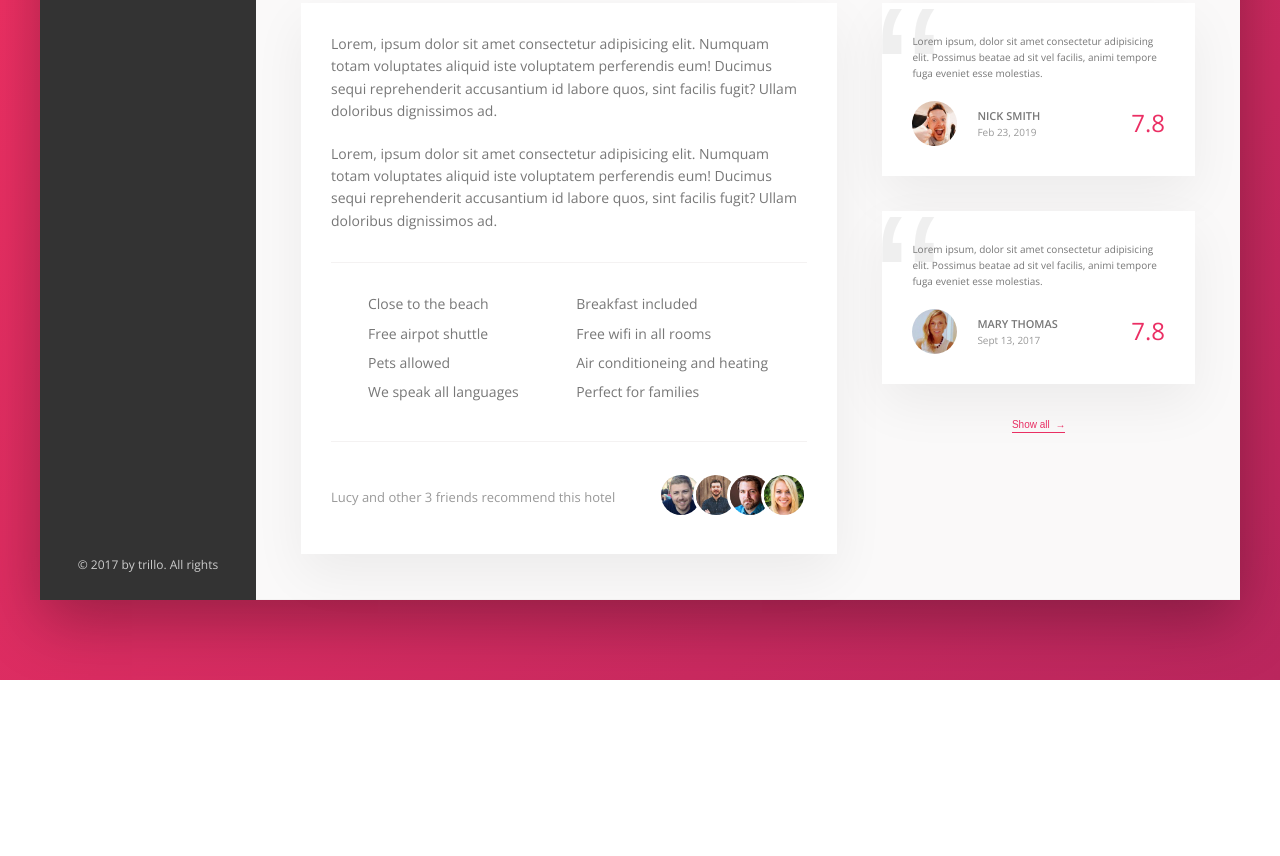
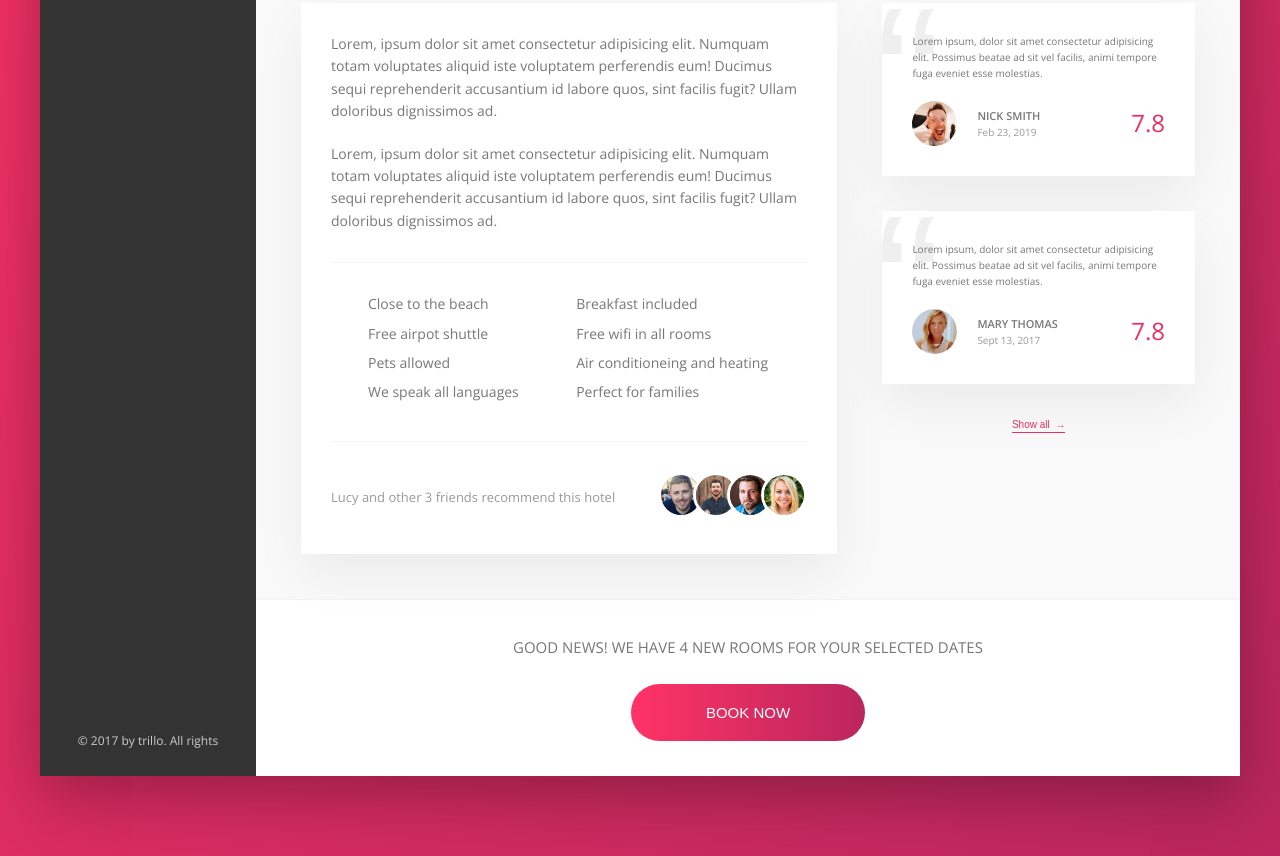
Before and after one commit to emedranoh19a/trillo, a website: page index.html in a window 1280 px wide. Shown: the part 644-1500 px from the top of the page. Before the commit the page ends 1324 px from the top, so only its background shows below. Drawn offline with nearby package versions, Linux system fonts and the light colour scheme.

Commit message:
cta button and desktop finish

```diff
--- a/index.html
+++ b/index.html
@@ -218,6 +218,15 @@
               <button class="btn-inline">Show all <span>&rarr;</span></button>
             </div>
           </div>
+          <div class="cta">
+            <h2 class="cta__book-now">
+              Good news! We have 4 new rooms for your selected dates
+            </h2>
+            <button class="btn">
+              <span class="btn__invisible"> Only 4 rooms later </span>
+              <span class="btn__visible"> Book now </span>
+            </button>
+          </div>
         </main>
       </div>
     </div>
--- a/sass/_components.scss
+++ b/sass/_components.scss
@@ -343,7 +343,7 @@
   }
 }
 ////////////////////
-///Review
+///Reviews
 .review {
   background-color: #fff;
   box-shadow: var(--shadow-light);
@@ -397,3 +397,61 @@
     opacity: 0.3;
   }
 }
+////////////////////
+///CTA
+.cta {
+  padding: 3.5rem 0;
+  text-align: center;
+
+  &__book-now {
+    font-size: 1.5rem;
+    font-weight: 300;
+    text-transform: uppercase;
+    margin-bottom: 2.5rem;
+  }
+}
+
+.btn {
+  font-size: 1.5rem;
+  font-weight: 300;
+  text-transform: uppercase;
+  border: none;
+  border-radius: 100px;
+  position: relative;
+  overflow: hidden;
+  background-image: linear-gradient(
+    to right,
+    var(--color-primary-light),
+    var(--color-primary-dark)
+  );
+  color: #fff;
+  & > * {
+    display: inline-block;
+    height: 100%;
+    width: 100%;
+    transition: all 0.3s;
+  }
+
+  &__visible {
+    padding: 2rem 7.5rem;
+  }
+  &__invisible {
+    position: absolute;
+    padding: 2rem 0rem;
+    left: 0;
+    top: -100%;
+  }
+  &:hover &__visible {
+    transform: translateY(100%);
+  }
+  &:hover &__invisible {
+    top: 0;
+  }
+  &:focus {
+    outline: none;
+    animation: pulsate 1s infinity;
+  }
+  &:hover {
+    cursor: pointer;
+  }
+}
```
Also changed, not shown: css/style.css.
